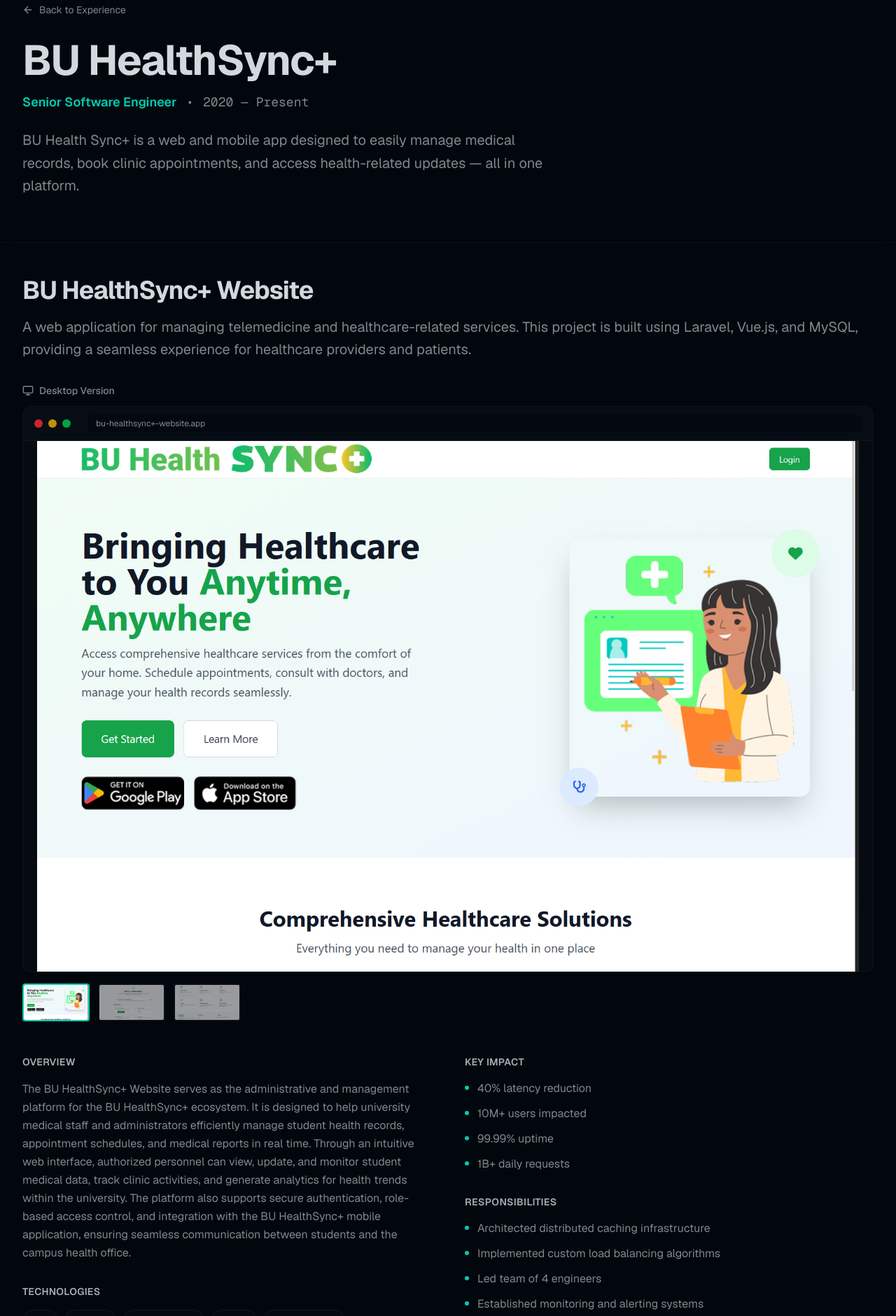
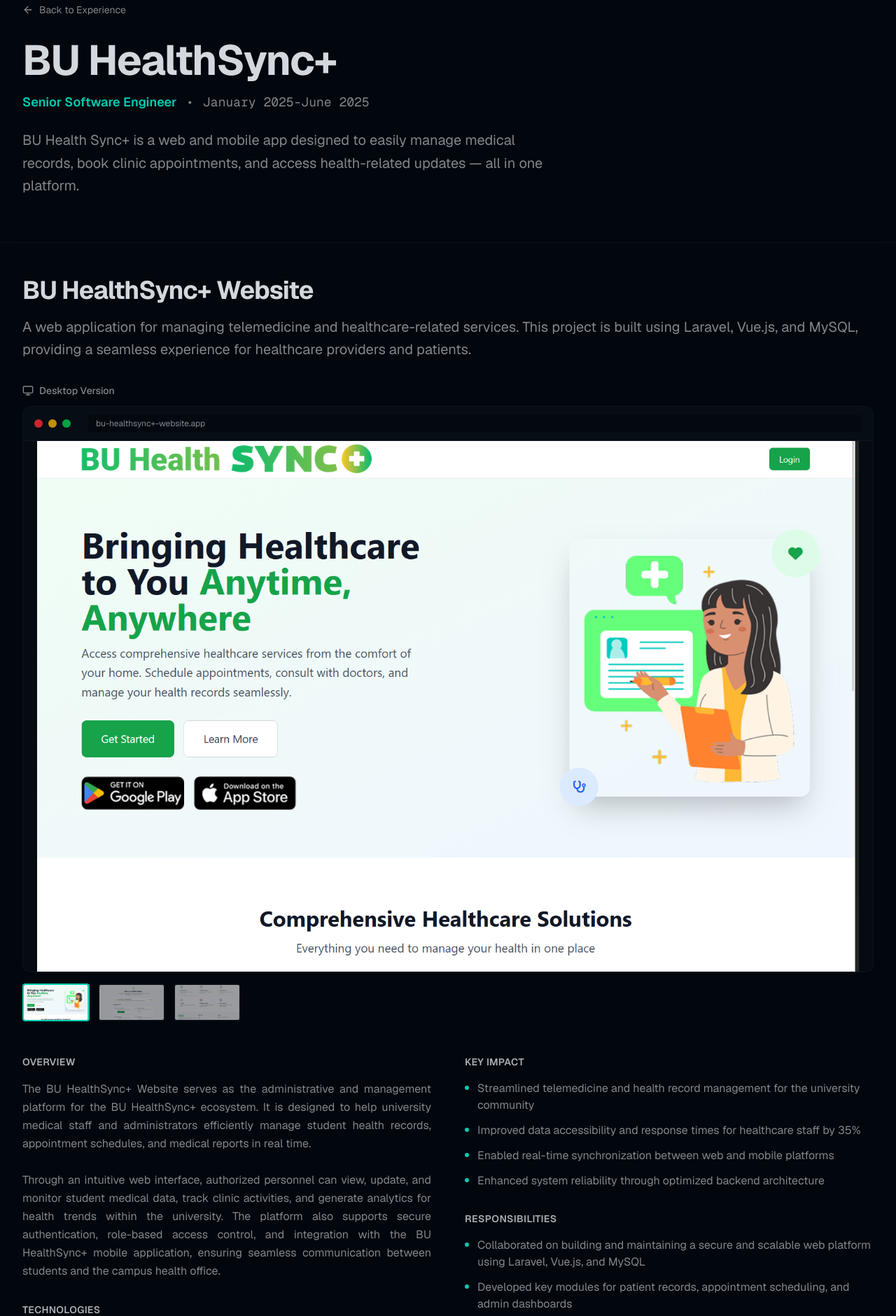
Before and after one commit to KennMujar/portfolio-site, a Next.js app: page /work/bu-health-sync-plus in a window 1280 px wide. Shown: the part 60-1940 px from the top of the page at 70% size. Built offline with nearby package versions, Linux system fonts and the light colour scheme.

Commit message:
Initial commit

```diff
--- a/app/work/[company]/page.tsx
+++ b/app/work/[company]/page.tsx
@@ -12,7 +12,7 @@ import { useSwipeable } from "react-swipeable";
 const companyWork = {
   "bu-health-sync-plus": {
     name: "BU HealthSync+",
-    period: "2020 — Present",
+    period: "January 2025-June 2025",
     role: "Senior Software Engineer",
     description:
       "BU Health Sync+ is a web and mobile app designed to easily manage medical records, book clinic appointments, and access health-related updates — all in one platform.",
@@ -23,19 +23,20 @@ const companyWork = {
         description:
           "A web application for managing telemedicine and healthcare-related services. This project is built using Laravel, Vue.js, and MySQL, providing a seamless experience for healthcare providers and patients.",
         longDescription:
-          "The BU HealthSync+ Website serves as the administrative and management platform for the BU HealthSync+ ecosystem. It is designed to help university medical staff and administrators efficiently manage student health records, appointment schedules, and medical reports in real time. Through an intuitive web interface, authorized personnel can view, update, and monitor student medical data, track clinic activities, and generate analytics for health trends within the university. The platform also supports secure authentication, role-based access control, and integration with the BU HealthSync+ mobile application, ensuring seamless communication between students and the campus health office.",
+          "The BU HealthSync+ Website serves as the administrative and management platform for the BU HealthSync+ ecosystem. It is designed to help university medical staff and administrators efficiently manage student health records, appointment schedules, and medical reports in real time. \n\n Through an intuitive web interface, authorized personnel can view, update, and monitor student medical data, track clinic activities, and generate analytics for health trends within the university. The platform also supports secure authentication, role-based access control, and integration with the BU HealthSync+ mobile application, ensuring seamless communication between students and the campus health office.",
         technologies: ["Go", "Redis", "Kubernetes", "gRPC", "Prometheus"],
         impact: [
-          "40% latency reduction",
-          "10M+ users impacted",
-          "99.99% uptime",
-          "1B+ daily requests",
+          "Streamlined telemedicine and health record management for the university community",
+          "Improved data accessibility and response times for healthcare staff by 35%",
+          "Enabled real-time synchronization between web and mobile platforms",
+          "Enhanced system reliability through optimized backend architecture",
         ],
         responsibilities: [
-          "Architected distributed caching infrastructure",
-          "Implemented custom load balancing algorithms",
-          "Led team of 4 engineers",
-          "Established monitoring and alerting systems",
+          "Collaborated on building and maintaining a secure and scalable web platform using Laravel, Vue.js, and MySQL",
+          "Developed key modules for patient records, appointment scheduling, and admin dashboards",
+          "Integrated RESTful APIs for seamless communication with the mobile app",
+          "Implemented form validation, authentication, and responsive UI components",
+          "Participated in testing, debugging, and deployment processes to ensure smooth operation",
         ],
         desktopScreenshots: ["/BUWeb1.png", "/BUWeb2.png", "/BUWeb3.png"],
         mobileScreenshots: [],
@@ -46,32 +47,35 @@ const companyWork = {
         description:
           "A comprehensive mobile healthcare application built with React Native and Expo, designed to provide seamless healthcare services for patients and healthcare providers.",
         longDescription:
-          "The BU HealthSync+ Mobile App serves as a companion platform to the BU HealthSync+ web system, offering students, faculty, and healthcare providers a seamless and accessible way to manage telemedicine and health-related services directly from their smartphones. Designed with a user-friendly and modern interface, the app allows users to easily book medical appointments, access health records, communicate with university healthcare staff, and receive real-time updates or notifications. It enhances the overall healthcare experience by bridging the gap between digital convenience and personal wellness.",
+          "The BU HealthSync+ Mobile App serves as a companion platform to the BU HealthSync+ web system, offering students, faculty, and healthcare providers a seamless and accessible way to manage telemedicine and health-related services directly from their smartphones. \n\n Designed with a user-friendly and modern interface, the app allows users to easily book medical appointments, access health records, communicate with university healthcare staff, and receive real-time updates or notifications. It enhances the overall healthcare experience by bridging the gap between digital convenience and personal wellness.",
         technologies: [
-          "React",
-          "TypeScript",
-          "D3.js",
-          "WebSocket",
-          "AWS",
-          "DynamoDB",
+          "Laravel",
+          "Vue.js",
+          "PHP",
+          "JavaScript",
+          "MySQL",
+          "Git",
         ],
         impact: [
-          "60% faster load times",
-          "5M+ events processed daily",
-          "Real-time data updates",
-          "3 engineers mentored",
+          "Improved accessibility of campus healthcare services for students and staff",
+          "Delivered a cross-platform mobile solution ensuring consistent performance on Android and iOS",
+          "Enabled real-time synchronization with the web platform for medical records and appointments ",
+          "Enhanced user experience through responsive UI and seamless navigation",
         ],
         responsibilities: [
-          "Led frontend architecture design",
-          "Implemented real-time data streaming",
-          "Optimized rendering performance",
-          "Mentored junior engineers",
+          "Collaborated with the development team to build the mobile counterpart of BU HealthSync+ using React Native and Expo",
+          "Integrated RESTful APIs to connect with the Laravel backend for telemedicine and user management features",
+          "Developed core functionalities including user registration, login, and appointment scheduling",
+          "Implemented reusable UI components following clean code and modular design principles",
+          "Assisted in debugging, testing, and deployment to ensure smooth app performance",
         ],
         mobileScreenshots: [
           "/BUApp1.png",
           "/BUApp2.png",
           "/BUApp3.png",
           "/BUApp4.png",
+          "/BUApp5.png",
+          "/BUApp6.png",
         ],
         desktopScreenshots: [],
       },
@@ -530,7 +534,7 @@ export default function CompanyWorkPage({
                       <h3 className="mb-4 text-sm font-semibold uppercase tracking-wide text-foreground/80">
                         Overview
                       </h3>
-                      <p className="leading-relaxed text-muted-foreground whitespace-pre-line">
+                      <p className="leading-relaxed text-muted-foreground whitespace-pre-line text-justify">
                         {project.longDescription || project.description}
                       </p>
                     </div>
```
Also changed, not shown: public/BUApp5.png (added), public/BUApp6.png (added).
